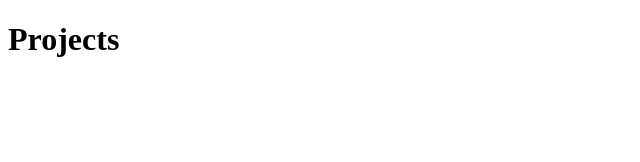
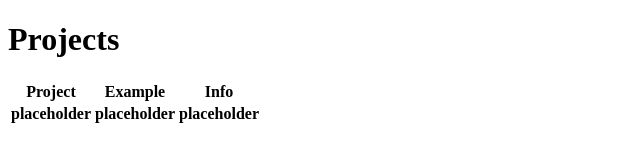
Before and after one commit to CodeLHC/portfolio, a plain HTML site: page pages/projects.html in a window 1280 px wide. Shown: the whole page, without its empty margins (0-640 px from the left). Drawn offline with Linux system fonts and the light colour scheme.

Commit message:
added table to my project page

```diff
--- a/pages/projects.html
+++ b/pages/projects.html
@@ -10,5 +10,23 @@
     <header>
         <h1>Projects</h1>
     </header>
+    <main>
+        <table>
+            <thead>
+                <tr>
+                    <th>Project</th>
+                    <th>Example</th>
+                    <th>Info</th>
+                </tr>
+            </thead>
+            <tbody>
+                <tr>
+                    <th>placeholder</th>
+                    <th>placeholder</th>
+                    <th>placeholder</th>
+                </tr>
+            </tbody>
+        </table>
+    </main>
 </body>
 </html>
```
